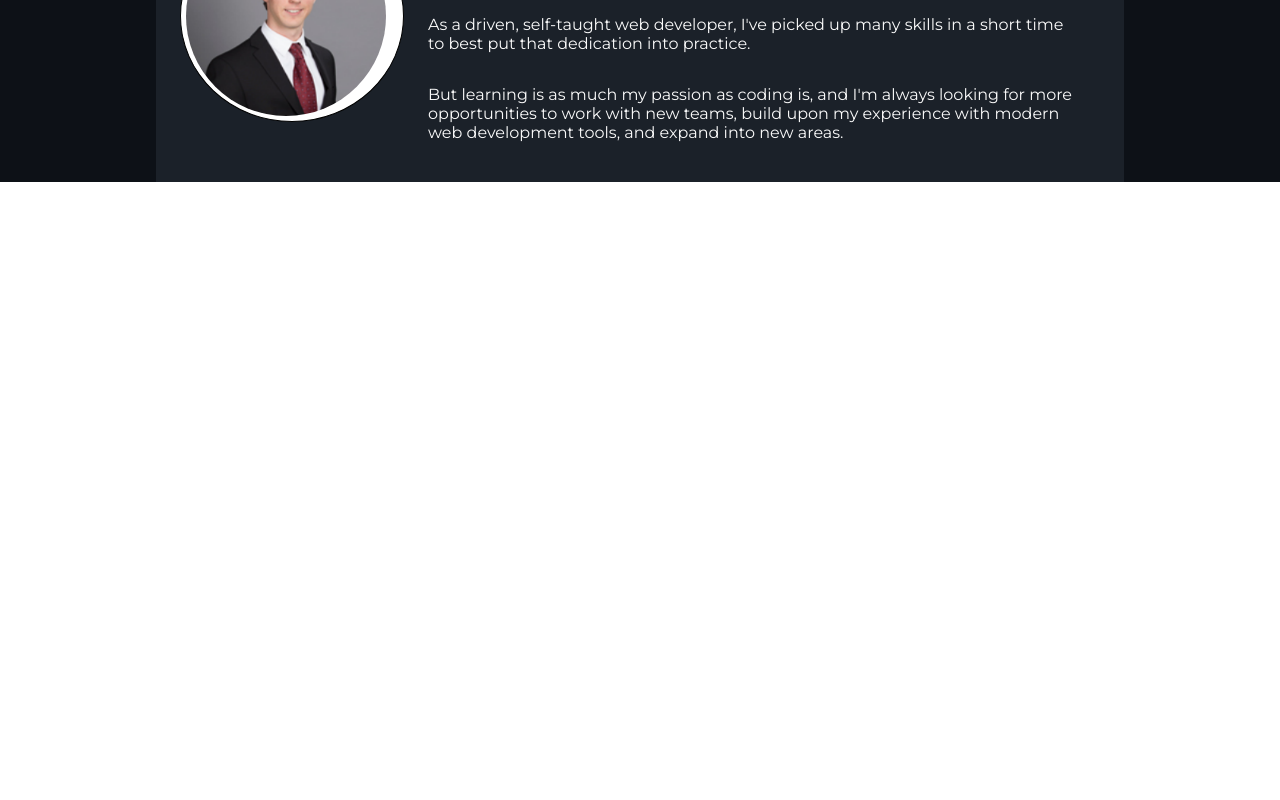
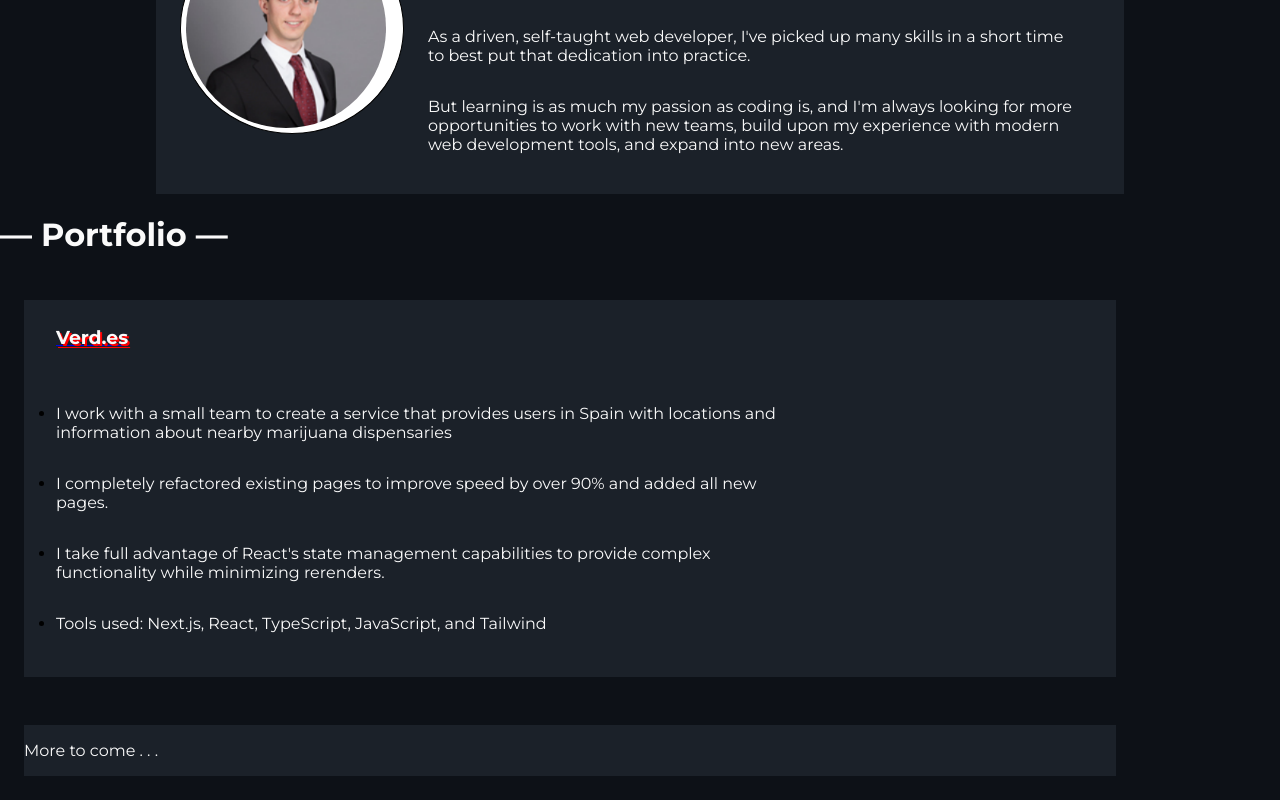
Before and after one commit to dslovinsky/danielslovinsky.com, a Next.js app: page / in a window 1280 px wide. Shown: the part 984-1784 px from the top of the page. Before the commit the page ends 1166 px from the top, so only its background shows below. Built offline with nearby package versions, Linux system fonts and the light colour scheme.

Commit message:
Adds portfolio section

```diff
--- /dev/null
+++ b/components/Content/Portfolio.tsx
@@ -0,0 +1,65 @@
+import Image from 'next/image';
+import Link from 'next/link';
+import {ReactElement} from 'react';
+import verdes from 'public/photos/verdes.png';
+
+import styles from 'styles/components/portfolio.module.scss';
+
+export default function Portfolio({...props}): ReactElement {
+  return (
+    <div {...props} className={`${styles.section} h-screen`}>
+      <h1 className="text-3xl my-8 font-bold self-center">— Portfolio —</h1>
+      <div className={`${styles.card} h-2/6`}>
+        <div className={`${styles.site_image} w-1/2 relative h-full`}>
+          <Link href="https://verd.es/">
+            <a>
+              <Image
+                src={verdes}
+                alt="Verd.es"
+                layout="fill"
+                objectFit="cover"
+              />
+            </a>
+          </Link>
+        </div>
+        <div className={styles.paragraphs}>
+          <Link href="https://verd.es/">
+            <a>
+              <h3 className="text-4xl font-bold underline">Verd.es</h3>
+            </a>
+          </Link>
+          <ul>
+            <li>
+              <p>
+                I work with a small team to create a service that provides users
+                in Spain with locations and information about nearby marijuana
+                dispensaries
+              </p>
+            </li>
+            <li>
+              <p>
+                I completely refactored existing pages to improve speed by over
+                90% and added all new pages.
+              </p>
+            </li>
+            <li>
+              <p>
+                I take full advantage of React's state management capabilities
+                to provide complex functionality while minimizing rerenders.
+              </p>
+            </li>
+            <li>
+              <p>
+                <span className="underline">Tools used</span>: Next.js, React,
+                TypeScript, JavaScript, and Tailwind
+              </p>
+            </li>
+          </ul>
+        </div>
+      </div>
+      <div className={`${styles.card} justify-center p-6`}>
+        <p>More to come . . .</p>
+      </div>
+    </div>
+  );
+}
--- a/pages/index.tsx
+++ b/pages/index.tsx
@@ -4,6 +4,7 @@ import GoL from '@components/Animations/GoL';
 import Title from '@components/Content/Title';
 // import SectionPlaceholder from '@components/Content/SectionPlaceholder';
 import About from '@components/Content/About';
+import Portfolio from '@components/Content/Portfolio';
 import NavBar from '@components/Navs/NavBar';
 import ScrollAnchor from '@components/Navs/ScrollAnchor';
 import useWindowDimensions from '@utils/useWindowDimensions';
@@ -24,7 +25,7 @@ export default function Home() {
         <NavBar />
         <ScrollAnchor />
         <Title />
-        {width && (
+        {/* {width && (
           <GoL
             key={`${calcW}${calcH}`}
             width={calcW}
@@ -33,10 +34,11 @@ export default function Home() {
             streak={0.5}
             id="Home"
           />
-        )}
-        {/* <div id="Home" style={{height: '100vh'}}>GoL placeholder</div> */}
+        )} */}
+        <div id="Home" style={{height: '100vh'}}>GoL placeholder</div>
         {/* <SectionPlaceholder /> */}
         <About id="About" />
+        <Portfolio id="Portfolio" />
       </main>
     </>
   );
--- /dev/null
+++ b/styles/components/portfolio.module.scss
@@ -0,0 +1,41 @@
+@use '../partials/colors';
+
+.section {
+  display: flex;
+  flex-direction: column;
+
+  .card {
+    display: flex;
+    background-color: colors.$black-pearl-lite;
+    margin: 24px calc(5% + 100px) 24px 24px;
+
+    .site_image {
+      clip-path: polygon(0% 0%,100% 0%,65% 100%,0% 100%);
+    }
+
+    .paragraphs {
+      padding: 8px 32px;
+      width: 66%;
+      display: flex;
+      flex-direction: column;
+      align-items: flex-start;
+
+      h3 {
+        text-shadow: 2px 2px red;
+
+        &:hover, &:active {
+          color: red;
+          text-shadow: 2px 2px colors.$white-smoke;
+        }
+      }
+
+      ul {
+        display: flex;
+        flex-direction: column;
+        justify-content: space-between;
+        height: 100%;
+        padding: 4px 0;
+      }
+    }
+  }
+}
```
Also changed, not shown: public/photos/verdes.png (added).
